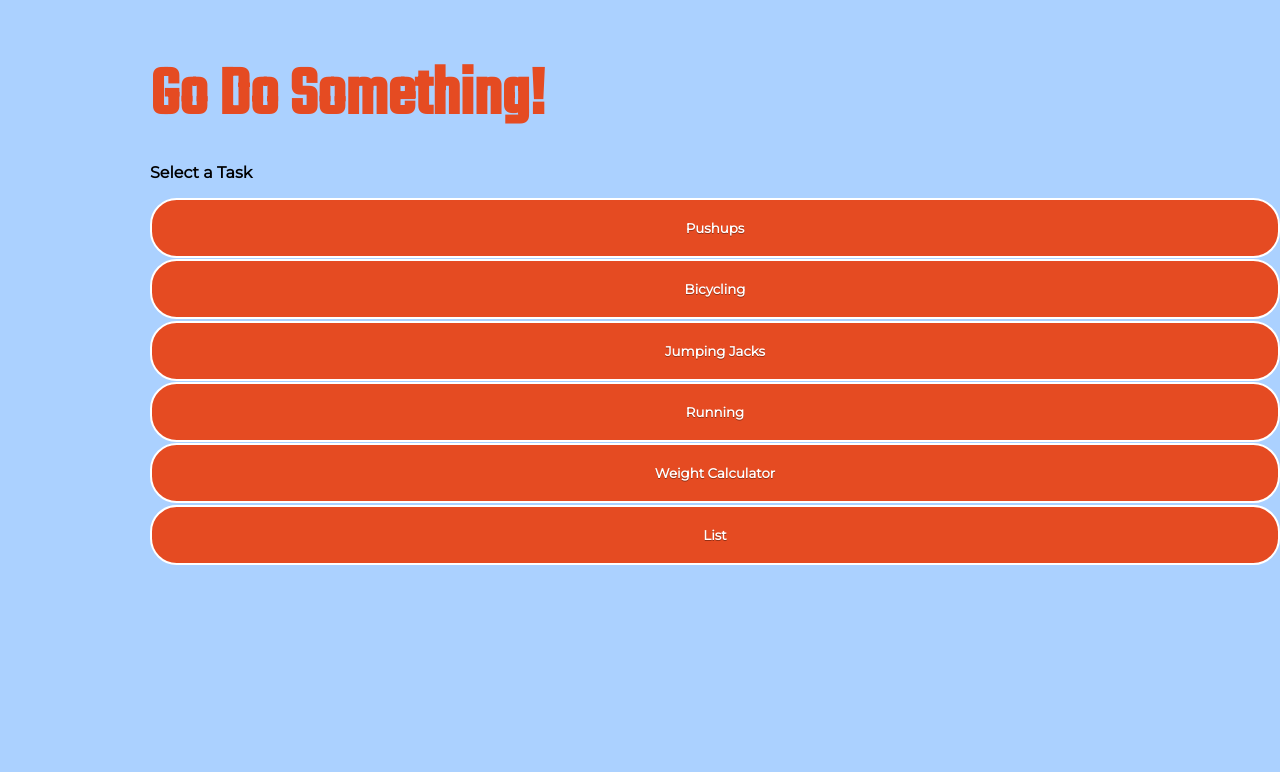
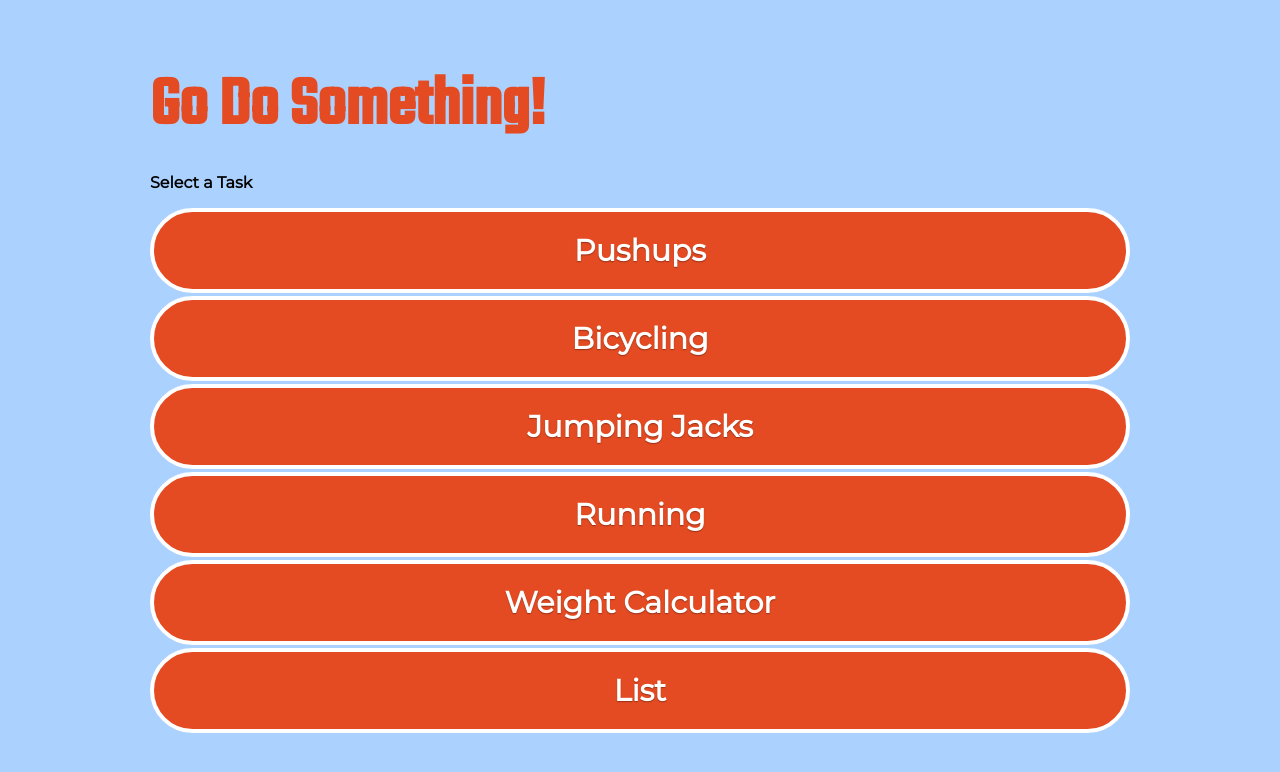
Before and after one commit to emily-foley/portfolio-1, a React (Create React App) app in the folder exercise-app/: page / in a window 1280 px wide. Shown: the top 772 px of the page. Built offline with nearby package versions, Linux system fonts and the light colour scheme.

Commit message:
March 20, 2022 7:19 PM

```diff
--- a/exercise-app/src/App.css
+++ b/exercise-app/src/App.css
@@ -1,5 +1,5 @@
 html{
-  margin-left: 150px;
+  margin: 10px 150px;
   background-color: #abd1ff;
 }
 
@@ -67,6 +67,7 @@ button{
   box-sizing: border-box;
   text-decoration:none;
   font-family: 'Montserrat', sans-serif;
+  font-size: 30px;
   font-weight:800;
   color:#fff;
   text-shadow: 0 0.04em 0.04em rgba(0,0,0,0.35);
```
